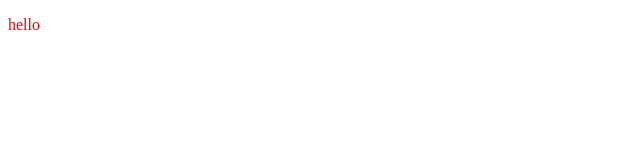
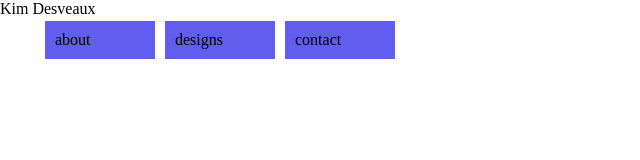
Before and after one commit to KimCBNS/Kim_Portfolio, a plain HTML site: page index.html in a window 1280 px wide. Shown: the whole page, without its empty margins (0-640 px from the left). Drawn offline with Linux system fonts and the light colour scheme.

Commit message:
set up css and start of nav bar ul / l

```diff
--- a/index.html
+++ b/index.html
@@ -5,9 +5,20 @@
   <meta name="viewport" content="width=device-width, initial-scale=1.0">
   <title>Kim Desveaux Portfolio</title>
   <link rel="stylesheet" href="styles.css"></link>
+</head>
 
-</head>
 <body>
-  <p>hello</p>
+<nav>Kim Desveaux
+<ul>
+  <li>about</li>
+  <li>designs</li>
+  <li>contact</li>
+</ul>
+</nav>
+
+<div>
+  <p></p>
+
+</div>
 </body>
 </html>
--- a/styles.css
+++ b/styles.css
@@ -1,3 +1,32 @@
+body {
+
+  margin: 0;
+  padding: 0;
+  --first_color: rgb(97, 94, 239);
+}
+
+nav {
+
+}
+
+ul {
+  /* clears the bullets from the default list style */
+    list-style-type: none;
+    position: fixed;
+    top: 0;
+    width: 100%
+}
+
+li {
+  display: inline;
+  float: left;
+  background-color: var(--first_color);
+  width: 90px;
+  height: 1%;
+  padding: 10px;
+  margin: 5px;
+}
+
 p {
   color: red;
 
```
